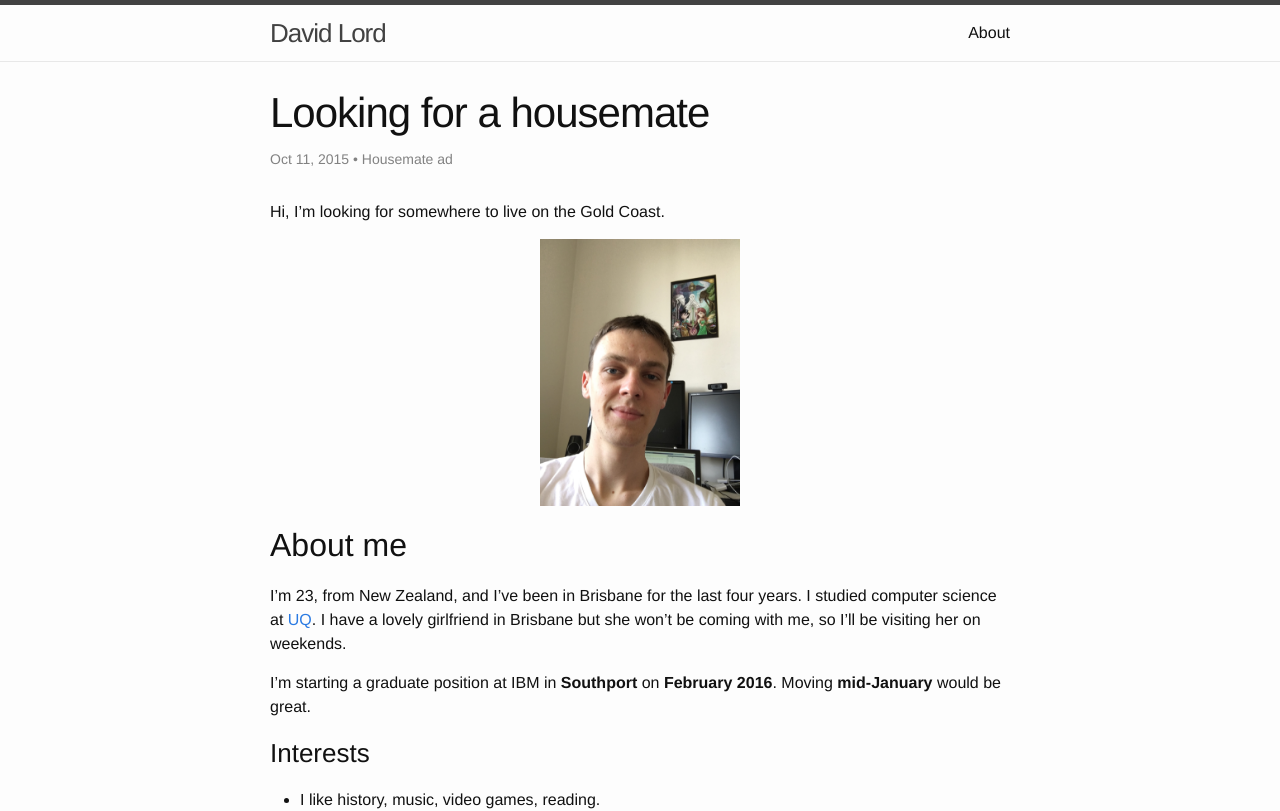
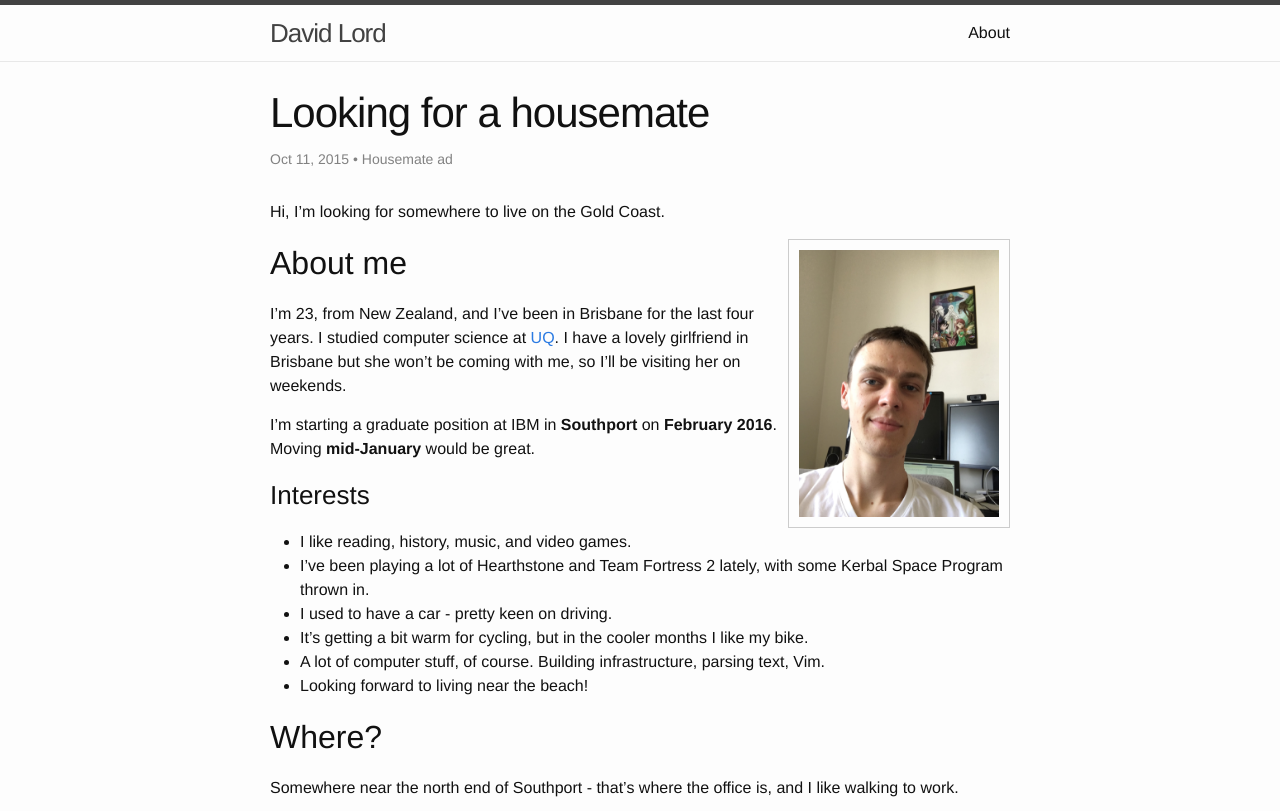
Before and after one commit to d-lord/d-lord.github.io, a Jekyll site: the page built from _posts/2015-10-11-lfg.markdown, in a window 1280 px wide, cut to the strip 0-811 px from the top of the page. Built offline with Jekyll 4.4.1, drawn with Linux system fonts in a browser that asks for light colours.

Commit message:
Right-align image

```diff
--- a/_posts/2015-10-11-lfg.markdown
+++ b/_posts/2015-10-11-lfg.markdown
@@ -11,7 +11,7 @@ tags: goldcoast house living
 
 Hi, I'm looking for somewhere to live on the Gold Coast.
 
-<img src="/assets/me.jpg" width="200"/>{: .center-image}
+<div><img src="/assets/me.jpg" width="200"/></div>{: .right}
 
 ## About me
 
@@ -22,7 +22,7 @@ I have a lovely girlfriend in Brisbane but she won't be coming with me, so I'll
 I'm starting a graduate position at IBM in **Southport** on **February 2016**. Moving **mid-January** would be great.
 
 ### Interests
-* I like history, music, video games, reading.
+* I like reading, history, music, and video games.
 * I've been playing a lot of Hearthstone and Team Fortress 2 lately, with some Kerbal Space Program thrown in.
 * I used to have a car - pretty keen on driving.
 * It's getting a bit warm for cycling, but in the cooler months I like my bike.
--- a/_sass/_custom.scss
+++ b/_sass/_custom.scss
@@ -3,3 +3,10 @@
     margin: 0 auto;
     display: block;
 }
+
+.right {
+    float: right;
+    //width: 300px;
+    border:1px solid #cccccc;
+    padding: 10px;
+}
```
